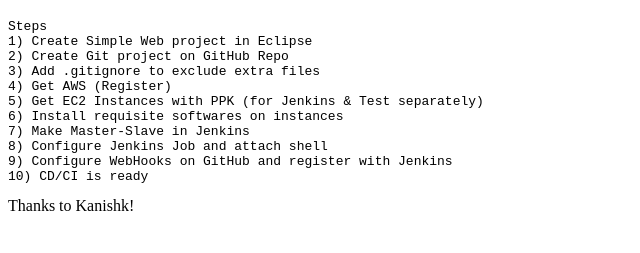
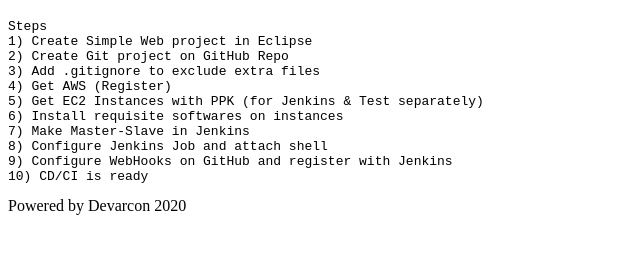
Before and after one commit to devarcon/devops, a plain HTML site: page WebContent/index.html in a window 1280 px wide. Shown: the part 61-314 px from the top of the page, without its empty margins (0-640 px from the left). Drawn offline with Linux system fonts and the light colour scheme.

Commit message:
footer in index

```diff
--- a/WebContent/index.html
+++ b/WebContent/index.html
@@ -21,6 +21,6 @@
 10) CD/CI is ready
 </pre>
 
-Thanks to Kanishk!
+Powered by Devarcon 2020
 </body>
 </html>
```
